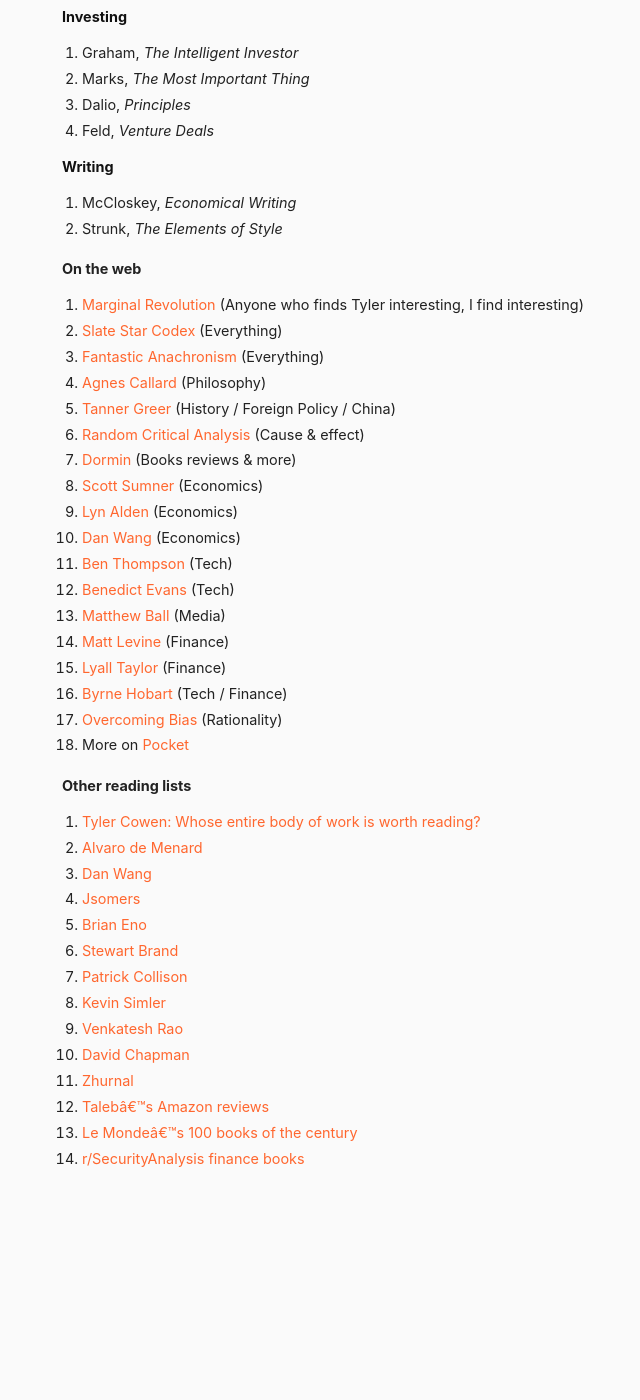
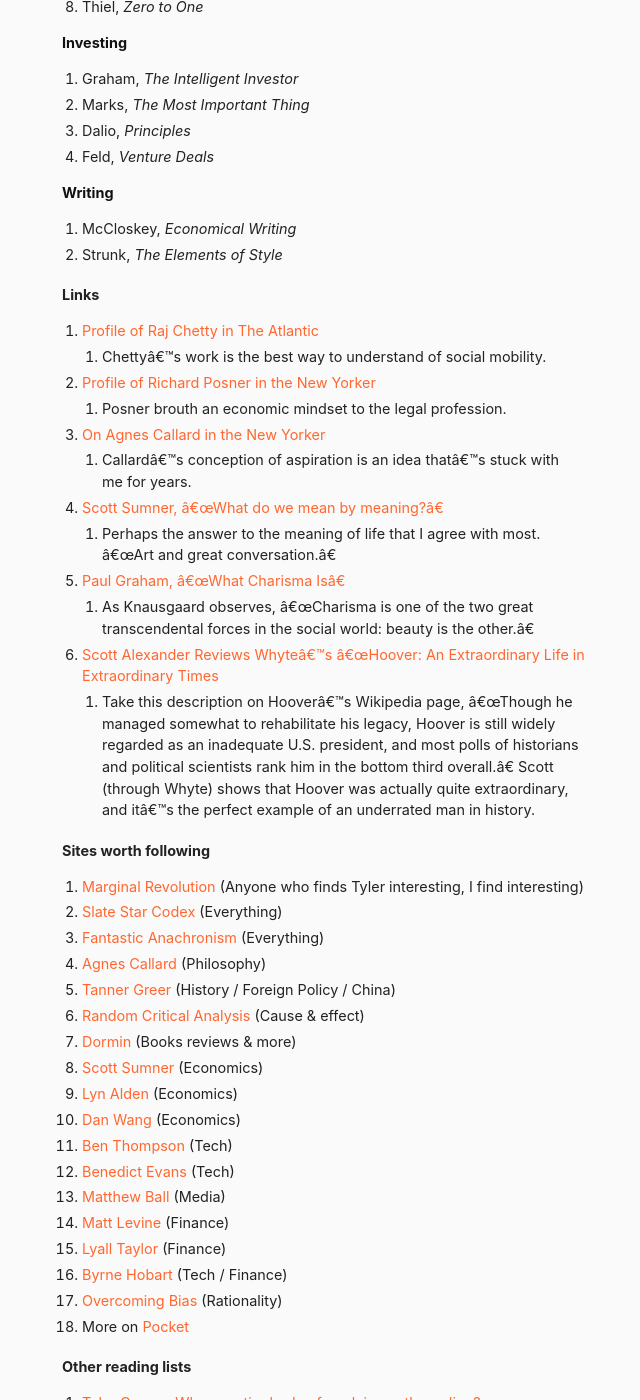
Before and after one commit to danschlz/danschulz.github.io, a Jekyll site: the page built from books.md, in a window 1280 px wide and 1400 px high, scrolled down 4401 px. Shown: the whole window, without its empty margins (298-938 px from the left). Built offline with Jekyll 4.4.1, drawn with Linux system fonts in a browser that asks for light colours; before the commit the page ends 5616 px from its top, so only the background shows below that.

Commit message:
Update books.md

```diff
--- a/books.md
+++ b/books.md
@@ -22,6 +22,7 @@ Jump to:
 * [Ideas, broadly](#ideas)
 * [Investing](#investing)
 * [Writing](#writing)
+* [Links](#links)
 * [Blogroll](#web)
 * [Other reading lists](#otherlists)
 
@@ -182,7 +183,22 @@ Jump to:
 - McCloskey, _Economical Writing_
 - Strunk, _The Elements of Style_
 
-### On the web <a name="web"></a>
+### Links
+- [Profile of Raj Chetty in The Atlantic](https://www.theatlantic.com/magazine/archive/2019/08/raj-chettys-american-dream/592804/)
+  - Chetty's work is the best way to understand of social mobility.
+- [Profile of Richard Posner in the New Yorker](https://www.newyorker.com/magazine/2001/12/10/the-bench-burner)
+  - Posner brouth an economic mindset to the legal profession.
+- [On Agnes Callard in the New Yorker](https://www.newyorker.com/magazine/2019/01/21/the-art-of-decision-making)
+  - Callard's conception of aspiration is an idea that's stuck with me for years.
+- [Scott Sumner, "What do we mean by meaning?"](https://www.themoneyillusion.com/what-do-we-mean-by-meaning/)
+  - Perhaps the answer to the meaning of life that I agree with most. "Art and great conversation."
+- [Paul Graham, "What Charisma Is"](http://www.paulgraham.com/recharisma.html)
+  - As Knausgaard observes, "Charisma is one of the two great transcendental forces in the social world: beauty is the other."
+- [Scott Alexander Reviews Whyte's "Hoover: An Extraordinary Life in Extraordinary Times](https://slatestarcodex.com/2020/03/17/book-review-hoover/)
+  - Take this description on Hoover's Wikipedia page, "Though he managed somewhat to rehabilitate his legacy, Hoover is still widely regarded as an inadequate U.S. president, and most polls of historians and political scientists rank him in the bottom third overall." Scott (through Whyte) shows that Hoover was actually quite extraordinary, and it's the perfect example of an underrated man in history.
+
+
+### Sites worth following<a name="web"></a>
 
 * [Marginal Revolution](http://marginalrevolution.com/) (Anyone who finds Tyler interesting, I find interesting)
 * [Slate Star Codex](http://slatestarcodex.com/) (Everything)
```
